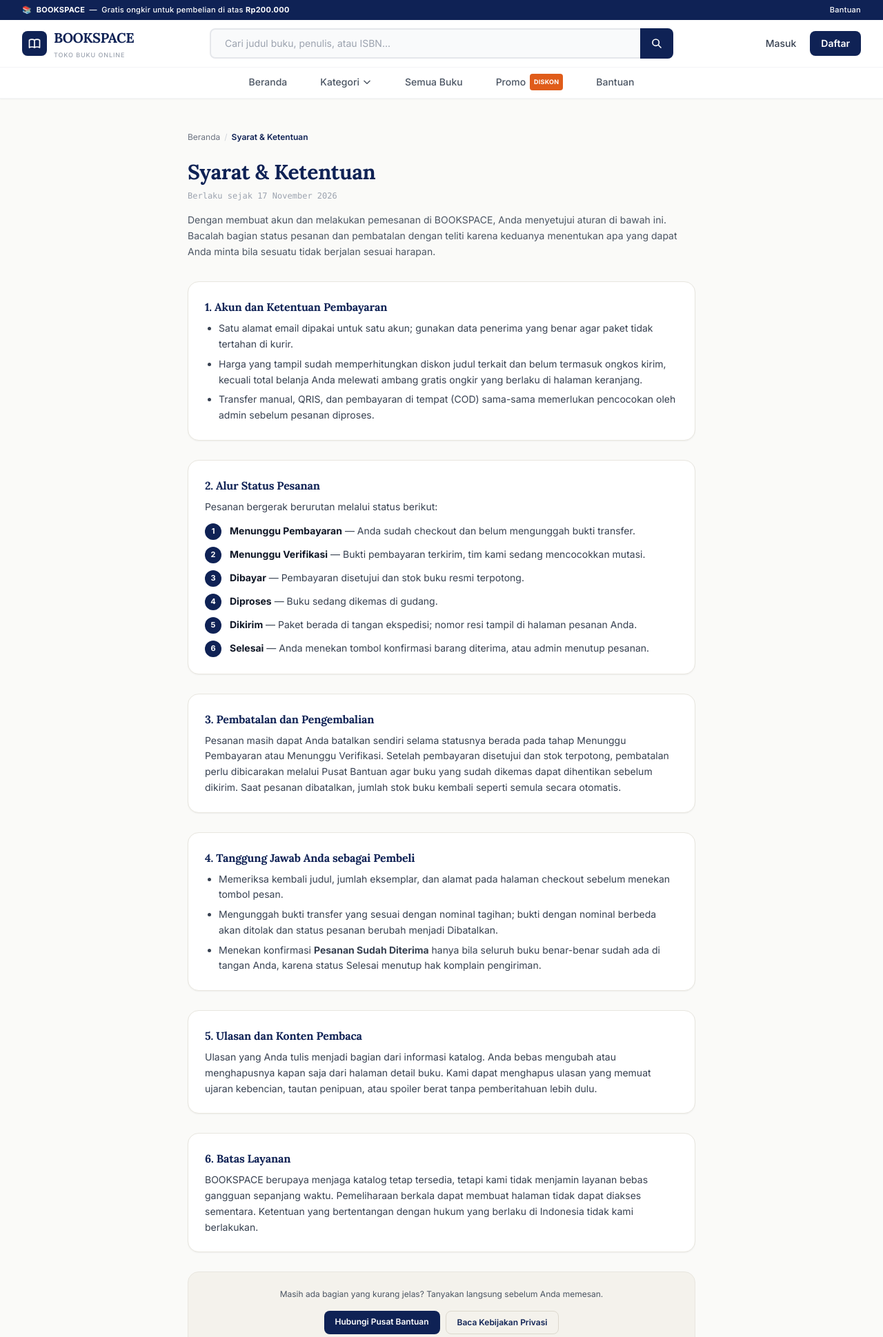
After one commit to demzmaujadfullstack/bookspace, a Laravel app: page /syarat-ketentuan in a window 1280 px wide. The commit adds this page. Shown: the top 1939 px of the page at 69% size. Run offline with Laravel 12, Linux system fonts and the light colour scheme; data comes from the database, SQL or seed files in the repository; style sheets or scripts are compiled from the project's sources; some web fonts are replaced.

Commit message:
Tambah halaman Tentang, Privasi, dan Syarat Ketentuan beserta tautan footer

```diff
--- /dev/null
+++ b/app/Http/Controllers/PageController.php
@@ -0,0 +1,32 @@
+<?php
+
+namespace App\Http\Controllers;
+
+use App\Models\Book;
+use App\Models\Category;
+use App\Models\Order;
+use App\Models\Review;
+use Illuminate\View\View;
+
+class PageController extends Controller
+{
+    public function about(): View
+    {
+        return view('pages.about', [
+            'titleCount' => Book::count(),
+            'categoryCount' => Category::count(),
+            'reviewCount' => Review::count(),
+            'shipmentCount' => Order::whereIn('status', Order::STOCK_REDUCED_STATUSES)->count(),
+        ]);
+    }
+
+    public function privacy(): View
+    {
+        return view('pages.privacy');
+    }
+
+    public function terms(): View
+    {
+        return view('pages.terms');
+    }
+}
--- /dev/null
+++ b/resources/views/components/breadcrumbs.blade.php
@@ -0,0 +1,16 @@
+@props(['items'])
+
+<nav aria-label="breadcrumb" {{ $attributes->merge(['class' => 'text-xs text-gray-500 mb-6']) }}>
+    <ol class="flex flex-wrap items-center gap-1.5">
+        @foreach($items as $item)
+            @if(empty($item['url']))
+                <li aria-current="page" class="font-semibold text-[#0f2255] max-w-[280px] truncate">{{ $item['label'] }}</li>
+            @else
+                <li class="flex items-center gap-1.5">
+                    <a href="{{ $item['url'] }}" class="hover:text-[#e05c1a] transition-colors">{{ $item['label'] }}</a>
+                    <span class="text-gray-300" aria-hidden="true">/</span>
+                </li>
+            @endif
+        @endforeach
+    </ol>
+</nav>
--- a/resources/views/layouts/footer.blade.php
+++ b/resources/views/layouts/footer.blade.php
@@ -150,6 +150,11 @@
                 <span class="text-white/20">|</span>
                 <span>Standar Mutu Buku Gramedia &amp; Penerbit Resmi</span>
             </div>
+            <div class="flex flex-wrap items-center justify-center gap-x-5 gap-y-2 text-white/60">
+                <a href="{{ route('pages.about') }}" class="hover:text-white transition-colors font-medium">Tentang Kami</a>
+                <a href="{{ route('pages.privacy') }}" class="hover:text-white transition-colors font-medium">Kebijakan Privasi</a>
+                <a href="{{ route('pages.terms') }}" class="hover:text-white transition-colors font-medium">Syarat &amp; Ketentuan</a>
+            </div>
         </div>
     </div>
 </footer>
--- /dev/null
+++ b/resources/views/pages/terms.blade.php
@@ -0,0 +1,100 @@
+@extends('layouts.bookspace')
+
+@section('title', 'Syarat & Ketentuan')
+
+@section('content')
+<div class="max-w-3xl mx-auto px-4 py-8 md:py-12">
+    <x-breadcrumbs :items="[
+        ['label' => 'Beranda', 'url' => route('home')],
+        ['label' => 'Syarat & Ketentuan'],
+    ]" />
+
+    <div class="mb-8">
+        <h1 class="font-serif-display font-bold text-3xl text-[#0f2255] leading-tight">Syarat &amp; Ketentuan</h1>
+        <p class="text-xs text-gray-400 mt-2 font-mono">Berlaku sejak {{ now()->translatedFormat('d F Y') }}</p>
+        <p class="text-sm text-gray-600 mt-4 leading-relaxed">
+            Dengan membuat akun dan melakukan pemesanan di BOOKSPACE, Anda menyetujui aturan di bawah ini.
+            Bacalah bagian status pesanan dan pembatalan dengan teliti karena keduanya menentukan apa yang
+            dapat Anda minta bila sesuatu tidak berjalan sesuai harapan.
+        </p>
+    </div>
+
+    <div class="space-y-7 text-sm text-gray-700 leading-relaxed">
+        <section class="bg-white border border-[#e8e6df] rounded-2xl p-6 shadow-sm">
+            <h2 class="font-serif-display font-bold text-base text-[#0f2255] mb-2">1. Akun dan Ketentuan Pembayaran</h2>
+            <ul class="list-disc pl-5 space-y-1.5">
+                <li>Satu alamat email dipakai untuk satu akun; gunakan data penerima yang benar agar paket tidak tertahan di kurir.</li>
+                <li>Harga yang tampil sudah memperhitungkan diskon judul terkait dan belum termasuk ongkos kirim, kecuali total belanja Anda melewati ambang gratis ongkir yang berlaku di halaman keranjang.</li>
+                <li>Transfer manual, QRIS, dan pembayaran di tempat (COD) sama-sama memerlukan pencocokan oleh admin sebelum pesanan diproses.</li>
+            </ul>
+        </section>
+
+        <section class="bg-white border border-[#e8e6df] rounded-2xl p-6 shadow-sm">
+            <h2 class="font-serif-display font-bold text-base text-[#0f2255] mb-2">2. Alur Status Pesanan</h2>
+            <p class="mb-3">Pesanan bergerak berurutan melalui status berikut:</p>
+            <ol class="space-y-2.5">
+                @foreach ([
+                    ['Menunggu Pembayaran', 'Anda sudah checkout dan belum mengunggah bukti transfer.'],
+                    ['Menunggu Verifikasi', 'Bukti pembayaran terkirim, tim kami sedang mencocokkan mutasi.'],
+                    ['Dibayar', 'Pembayaran disetujui dan stok buku resmi terpotong.'],
+                    ['Diproses', 'Buku sedang dikemas di gudang.'],
+                    ['Dikirim', 'Paket berada di tangan ekspedisi; nomor resi tampil di halaman pesanan Anda.'],
+                    ['Selesai', 'Anda menekan tombol konfirmasi barang diterima, atau admin menutup pesanan.'],
+                ] as $i => [$label, $desc])
+                    <li class="flex gap-3">
+                        <span class="w-6 h-6 rounded-full bg-[#0f2255] text-white text-[11px] font-bold flex items-center justify-center shrink-0">{{ $i + 1 }}</span>
+                        <span><strong class="text-gray-900">{{ $label }}</strong> — {{ $desc }}</span>
+                    </li>
+                @endforeach
+            </ol>
+        </section>
+
+        <section class="bg-white border border-[#e8e6df] rounded-2xl p-6 shadow-sm">
+            <h2 class="font-serif-display font-bold text-base text-[#0f2255] mb-2">3. Pembatalan dan Pengembalian</h2>
+            <p>
+                Pesanan masih dapat Anda batalkan sendiri selama statusnya berada pada tahap
+                Menunggu Pembayaran atau Menunggu Verifikasi. Setelah pembayaran disetujui dan stok
+                terpotong, pembatalan perlu dibicarakan melalui Pusat Bantuan agar buku yang sudah
+                dikemas dapat dihentikan sebelum dikirim. Saat pesanan dibatalkan, jumlah stok buku
+                kembali seperti semula secara otomatis.
+            </p>
+        </section>
+
+        <section class="bg-white border border-[#e8e6df] rounded-2xl p-6 shadow-sm">
+            <h2 class="font-serif-display font-bold text-base text-[#0f2255] mb-2">4. Tanggung Jawab Anda sebagai Pembeli</h2>
+            <ul class="list-disc pl-5 space-y-1.5">
+                <li>Memeriksa kembali judul, jumlah eksemplar, dan alamat pada halaman checkout sebelum menekan tombol pesan.</li>
+                <li>Mengunggah bukti transfer yang sesuai dengan nominal tagihan; bukti dengan nominal berbeda akan ditolak dan status pesanan berubah menjadi Dibatalkan.</li>
+                <li>Menekan konfirmasi <strong>Pesanan Sudah Diterima</strong> hanya bila seluruh buku benar-benar sudah ada di tangan Anda, karena status Selesai menutup hak komplain pengiriman.</li>
+            </ul>
+        </section>
+
+        <section class="bg-white border border-[#e8e6df] rounded-2xl p-6 shadow-sm">
+            <h2 class="font-serif-display font-bold text-base text-[#0f2255] mb-2">5. Ulasan dan Konten Pembaca</h2>
+            <p>
+                Ulasan yang Anda tulis menjadi bagian dari informasi katalog. Anda bebas mengubah atau
+                menghapusnya kapan saja dari halaman detail buku. Kami dapat menghapus ulasan yang memuat
+                ujaran kebencian, tautan penipuan, atau spoiler berat tanpa pemberitahuan lebih dulu.
+            </p>
+        </section>
+
+        <section class="bg-white border border-[#e8e6df] rounded-2xl p-6 shadow-sm">
+            <h2 class="font-serif-display font-bold text-base text-[#0f2255] mb-2">6. Batas Layanan</h2>
+            <p>
+                BOOKSPACE berupaya menjaga katalog tetap tersedia, tetapi kami tidak menjamin layanan bebas
+                gangguan sepanjang waktu. Pemeliharaan berkala dapat membuat halaman tidak dapat diakses
+                sementara. Ketentuan yang bertentangan dengan hukum yang berlaku di Indonesia tidak
+                kami berlakukan.
+            </p>
+        </section>
+
+        <div class="bg-[#f4f2ec] border border-[#e8e6df] rounded-2xl p-6 text-center">
+            <p class="text-xs text-gray-600 mb-4">Masih ada bagian yang kurang jelas? Tanyakan langsung sebelum Anda memesan.</p>
+            <div class="flex flex-wrap justify-center gap-2">
+                <a href="{{ route('help.index') }}" class="inline-block bg-[#0f2255] text-white text-xs font-semibold px-4 py-2 rounded-lg hover:bg-[#e05c1a] transition-colors">Hubungi Pusat Bantuan</a>
+                <a href="{{ route('pages.privacy') }}" class="inline-block border border-[#dcd8cd] text-[#0f2255] text-xs font-semibold px-4 py-2 rounded-lg hover:border-[#0f2255] transition-colors">Baca Kebijakan Privasi</a>
+            </div>
+        </div>
+    </div>
+</div>
+@endsection
--- a/routes/web.php
+++ b/routes/web.php
@@ -14,6 +14,7 @@ use App\Http\Controllers\BookController;
 use App\Http\Controllers\CartController;
 use App\Http\Controllers\CheckoutController;
 use App\Http\Controllers\HomeController;
+use App\Http\Controllers\PageController;
 use App\Http\Controllers\PaymentProofController;
 use App\Http\Controllers\ReviewController;
 use App\Http\Controllers\User\HelpController;
@@ -27,6 +28,11 @@ Route::get('/', [HomeController::class, 'index'])->name('home');
 Route::get('/books', [BookController::class, 'index'])->name('books.index');
 Route::get('/books/{slug}', [BookController::class, 'show'])->name('books.show');
 Route::get('/api/search', [BookController::class, 'searchSuggest'])->middleware('throttle:30,1')->name('books.search.suggest');
+
+// Static info pages
+Route::get('/tentang', [PageController::class, 'about'])->name('pages.about');
+Route::get('/kebijakan-privasi', [PageController::class, 'privacy'])->name('pages.privacy');
+Route::get('/syarat-ketentuan', [PageController::class, 'terms'])->name('pages.terms');
 
 // Redirect for /dashboard
 Route::get('/dashboard', function () {
```
Also changed, not shown: resources/views/pages/about.blade.php (added, +100 -0 lines), resources/views/pages/privacy.blade.php (added, +82 -0 lines), tests/Feature/StaticPageTest.php (added, +38 -0 lines).
